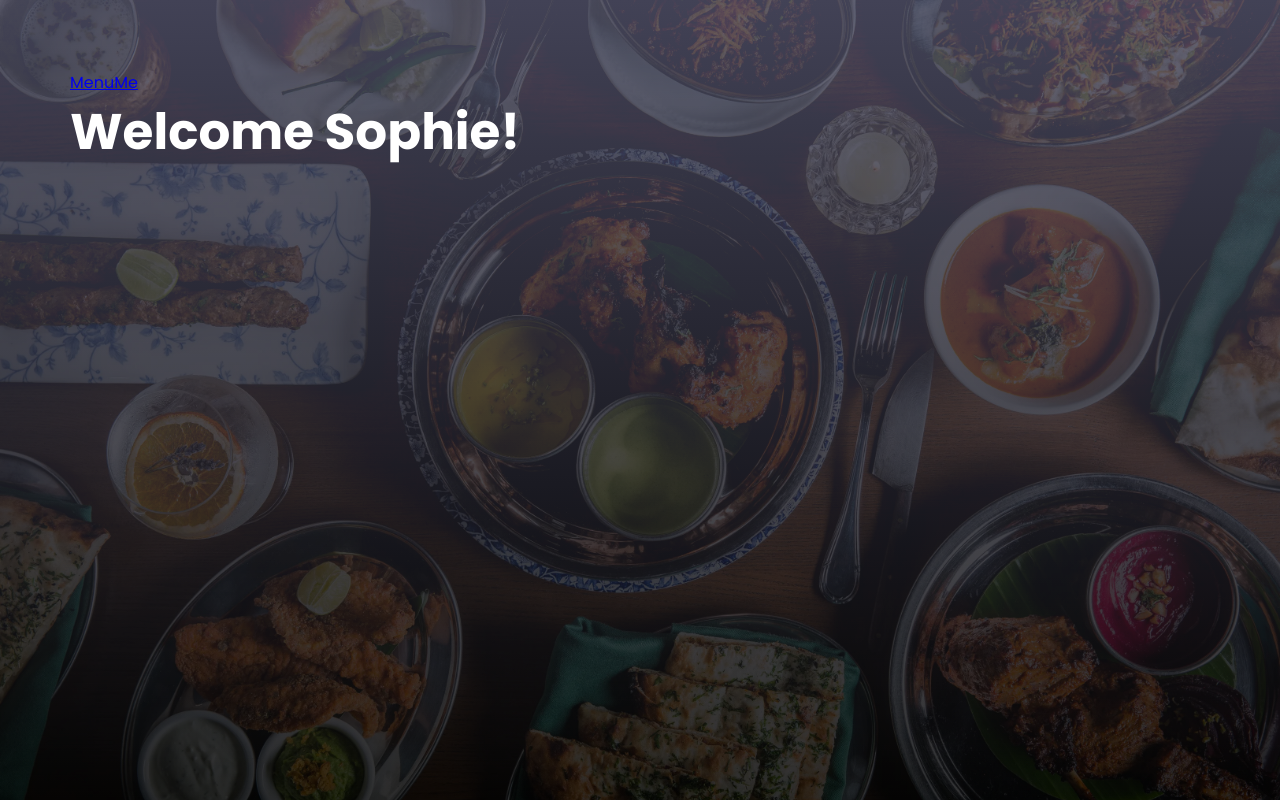
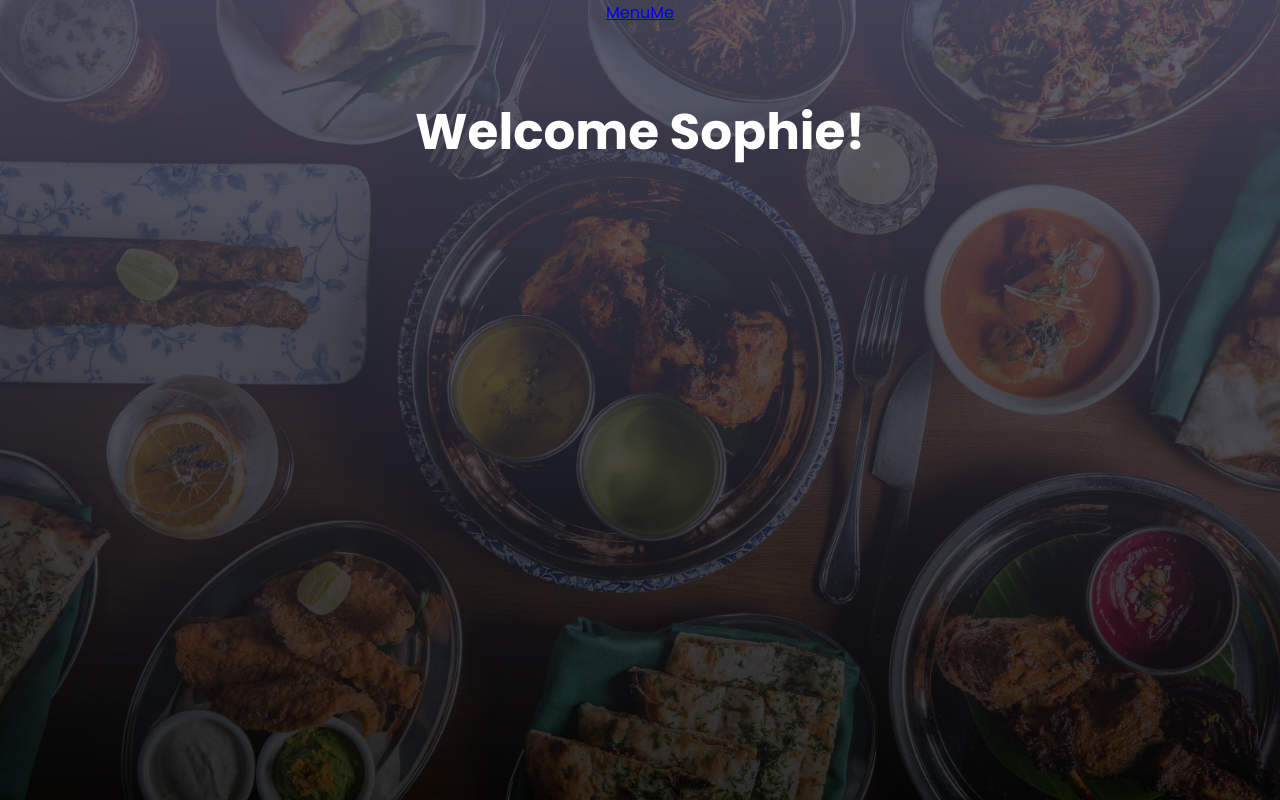
Before and after one commit to sophie-akesson/menume-frontend, a Next.js app: page / in a window 1280 px wide. Built offline with nearby package versions, Linux system fonts and the light colour scheme.

Commit message:
Styling fixes

```diff
--- a/src/components/Wrapper/Wrapper.module.scss
+++ b/src/components/Wrapper/Wrapper.module.scss
@@ -1,10 +1,12 @@
 .main {
   display: flex;
   flex-direction: column;
-  justify-content: center;
+  align-items: flex-start;
   padding: var(--main-padding);
+  width: 100%;
 
   @media (min-width: 768px) {
     width: 46.25rem;
+    align-items: center;
   }
 }
--- a/src/pages/index.tsx
+++ b/src/pages/index.tsx
@@ -15,11 +15,12 @@ const Home: NextPage = () => {
         />
         <link rel='icon' href='/favicon.ico' />
       </Head>
-
-      <Wrapper>
+      <header>
         <Link href='/'>
           <a>MenuMe</a>
         </Link>
+      </header>
+      <Wrapper>
         <Menu name={'Sophie'} />
       </Wrapper>
     </>
--- a/src/styles/global.scss
+++ b/src/styles/global.scss
@@ -20,6 +20,7 @@ body {
 #__next {
   display: flex;
   flex-direction: column;
+  align-items: center;
   min-height: 100vh;
 }
 
```
